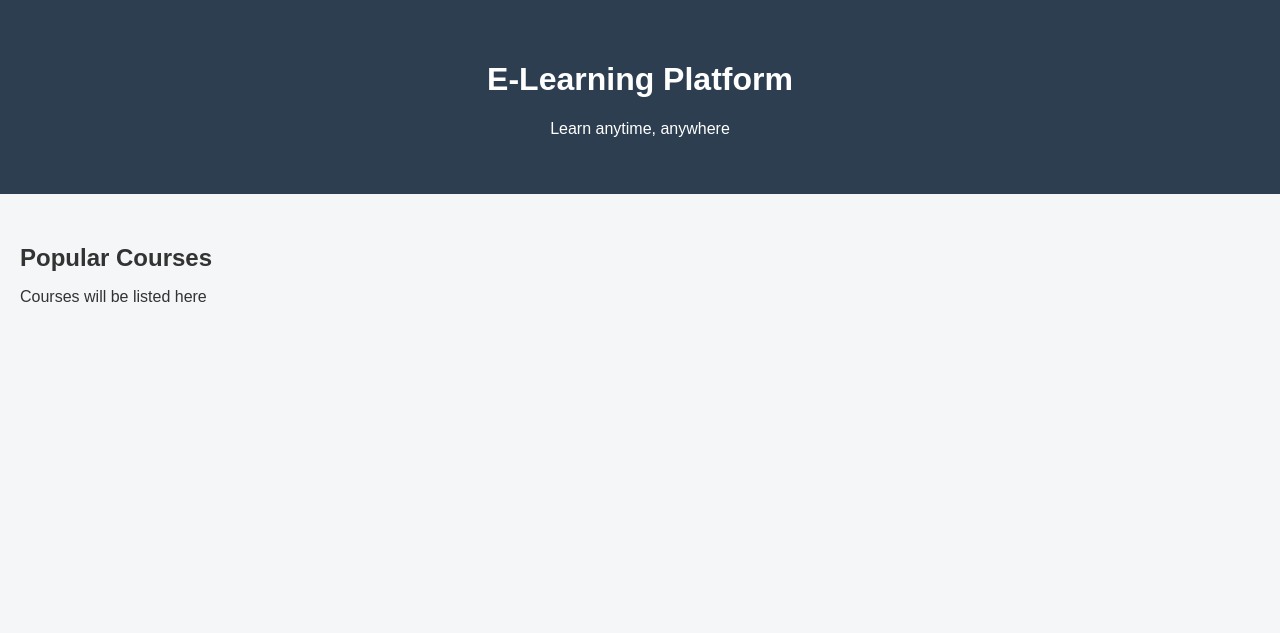
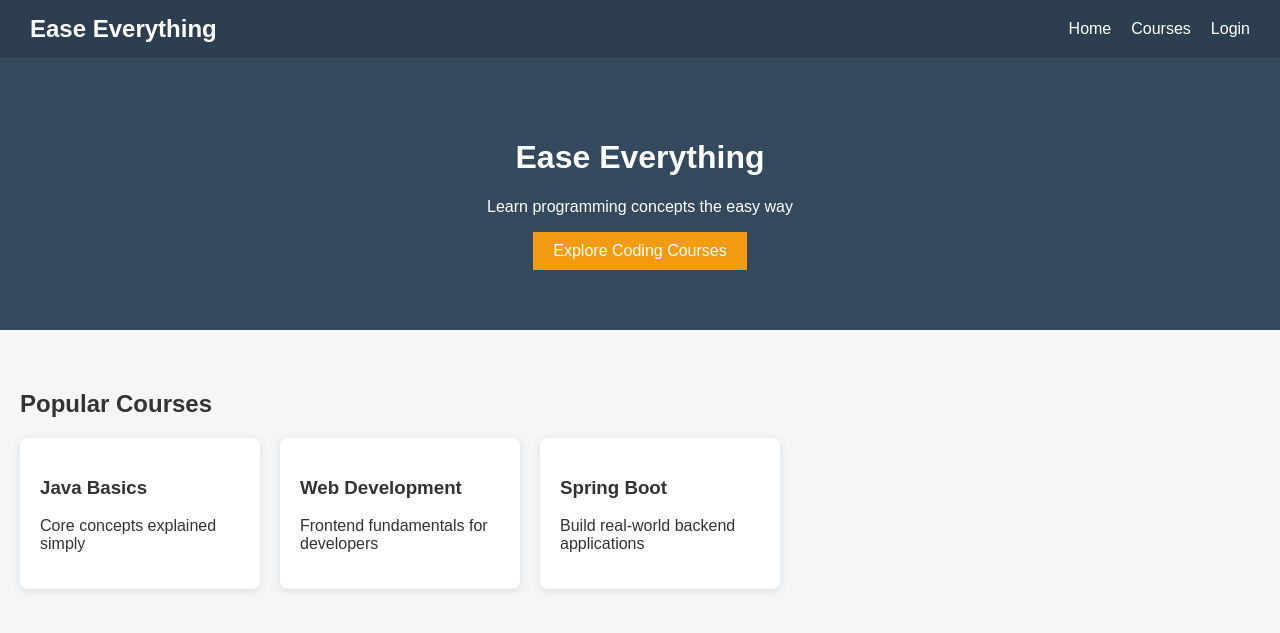
Before and after one commit to Sudhakar-Kalathi/e-learning-app, a plain HTML site: page frontend/index.html in a window 1280 px wide. Drawn offline with Linux system fonts and the light colour scheme.

Commit message:
Rebranded app to Ease Everything for coding education

```diff
--- a/frontend/css/style.css
+++ b/frontend/css/style.css
@@ -5,17 +5,65 @@ body {
     color: #333;
 }
 
-header {
+/* Navbar */
+.navbar {
+    display: flex;
+    justify-content: space-between;
+    align-items: center;
+    padding: 15px 30px;
     background-color: #2c3e50;
-    color: white;
-    padding: 40px 20px;
-    text-align: center;
 }
 
-section {
-    padding: 30px 20px;
+.logo {
+    color: white;
+    margin: 0;
 }
 
-h2 {
-    margin-bottom: 10px;
+.nav-links {
+    list-style: none;
+    display: flex;
+    gap: 20px;
+    margin: 0;
 }
+
+.nav-links a {
+    color: white;
+    text-decoration: none;
+    font-size: 16px;
+}
+
+/* Hero */
+.hero {
+    text-align: center;
+    padding: 60px 20px;
+    background-color: #34495e;
+    color: white;
+}
+
+.hero button {
+    padding: 10px 20px;
+    border: none;
+    background-color: #f39c12;
+    color: white;
+    font-size: 16px;
+    cursor: pointer;
+}
+
+/* Courses */
+.courses {
+    padding: 40px 20px;
+}
+
+.course-list {
+    display: flex;
+    gap: 20px;
+    margin-top: 20px;
+}
+
+.course-card {
+    background: white;
+    padding: 20px;
+    width: 200px;
+    border-radius: 8px;
+    box-shadow: 0 2px 8px rgba(0,0,0,0.1);
+}
--- a/frontend/index.html
+++ b/frontend/index.html
@@ -2,19 +2,48 @@
 <html lang="en">
 <head>
     <meta charset="UTF-8">
-    <title>E-Learning App</title>
+    <title>Ease Everything | Learn Coding Easily</title>
     <link rel="stylesheet" href="css/style.css">
 </head>
 <body>
 
-    <header>
-        <h1>E-Learning Platform</h1>
-        <p>Learn anytime, anywhere</p>
+    <!-- Navbar -->
+    <nav class="navbar">
+        <h2 class="logo">Ease Everything</h2>
+        <ul class="nav-links">
+            <li><a href="#">Home</a></li>
+            <li><a href="#">Courses</a></li>
+            <li><a href="#">Login</a></li>
+        </ul>
+    </nav>
+
+    <!-- Hero Section -->
+    <header class="hero">
+        <h1>Ease Everything</h1>
+        <p>Learn programming concepts the easy way</p>
+        <button>Explore Coding Courses</button>
     </header>
 
-    <section>
+    <!-- Courses Section -->
+    <section class="courses">
         <h2>Popular Courses</h2>
-        <p>Courses will be listed here</p>
+
+        <div class="course-list">
+            <div class="course-card">
+                <h3>Java Basics</h3>
+                <p>Core concepts explained simply</p>
+            </div>
+
+            <div class="course-card">
+                <h3>Web Development</h3>
+                <p>Frontend fundamentals for developers</p>
+            </div>
+
+            <div class="course-card">
+                <h3>Spring Boot</h3>
+                <p>Build real-world backend applications</p>
+            </div>
+        </div>
     </section>
 
     <script src="js/main.js"></script>
```
